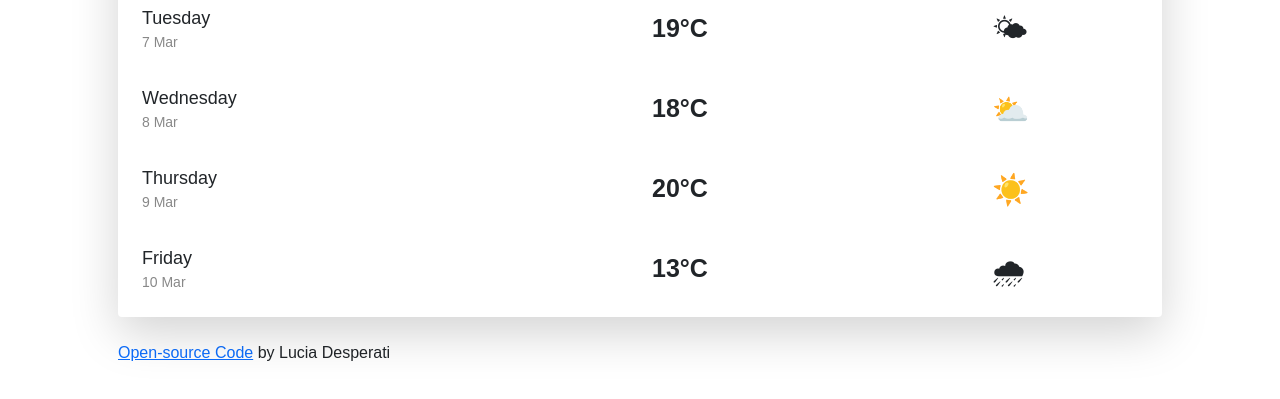
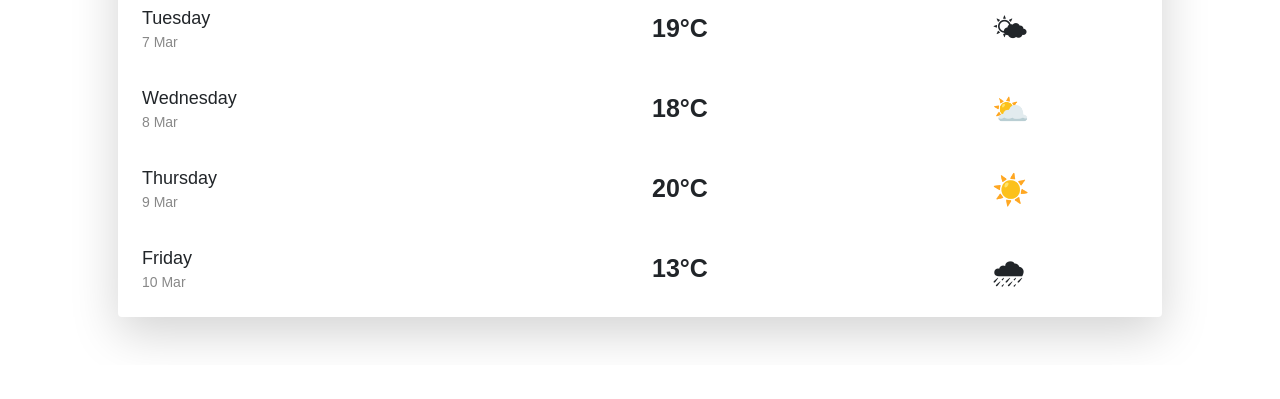
Before and after one commit to luciadesperati/weather-app, a website built with Parcel: page index.html in a window 1280 px wide. Shown: the part 749-1148 px from the top of the page. After the commit the page ends 1114 px from the top, so only its background shows below. Built offline with nearby package versions, Linux system fonts and the light colour scheme.

Commit message:
Revert "Link to GitHub added"
This reverts commit f7b272ad9a1c269b247f868f761951d8b3617163.

```diff
--- a/index.html
+++ b/index.html
@@ -47,7 +47,9 @@
               <div class="row">
                 <div class="col">
                   <p class="emoji m-0">🌦</p>
-                  <p id="temperature" class="temperature mb-0">19</p>
+                  <p id="temperature" class="temperature mb-0">
+                    19
+                  </p>
                   <div>
                     <a id="temp-cel" href="#">°C</a> |
                     <a id="temp-far" href="#">°F</a>
@@ -150,16 +152,6 @@
               </ul>
             </div>
           </div>
-          <div class="mt-4">
-            <p>
-              <a
-                href="https://github.com/luciadesperati/weather-app"
-                target="_blank"
-                >Open-source Code</a
-              >
-              by Lucia Desperati
-            </p>
-          </div>
         </div>
       </div>
     </div>
```
